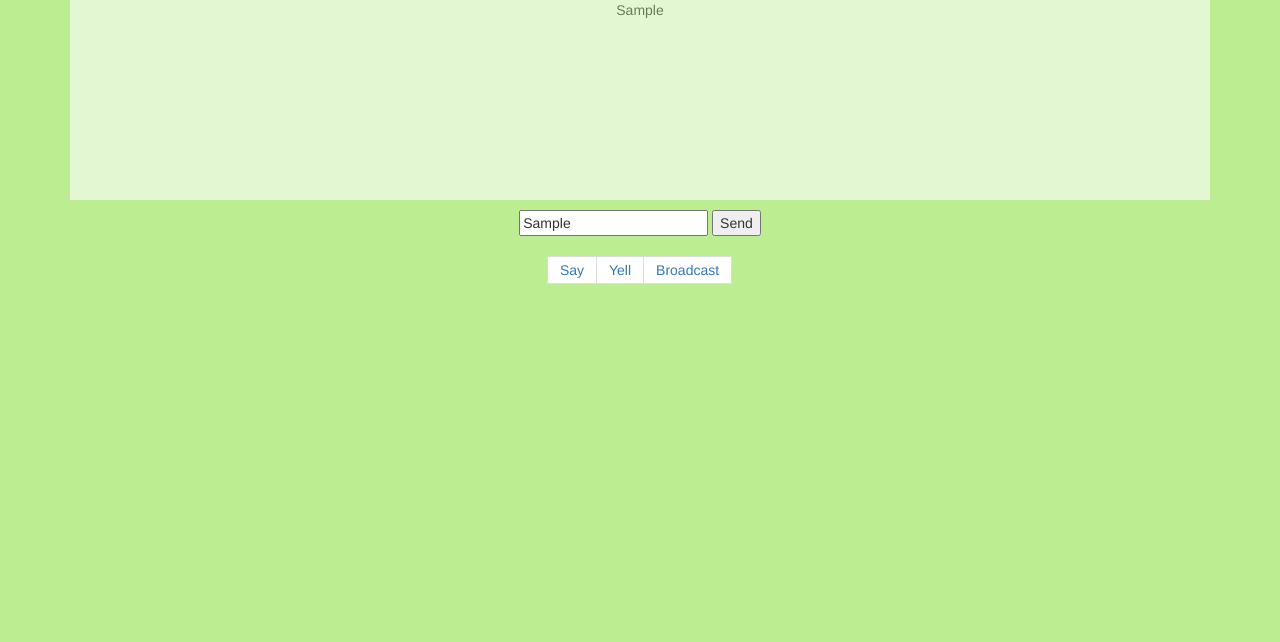
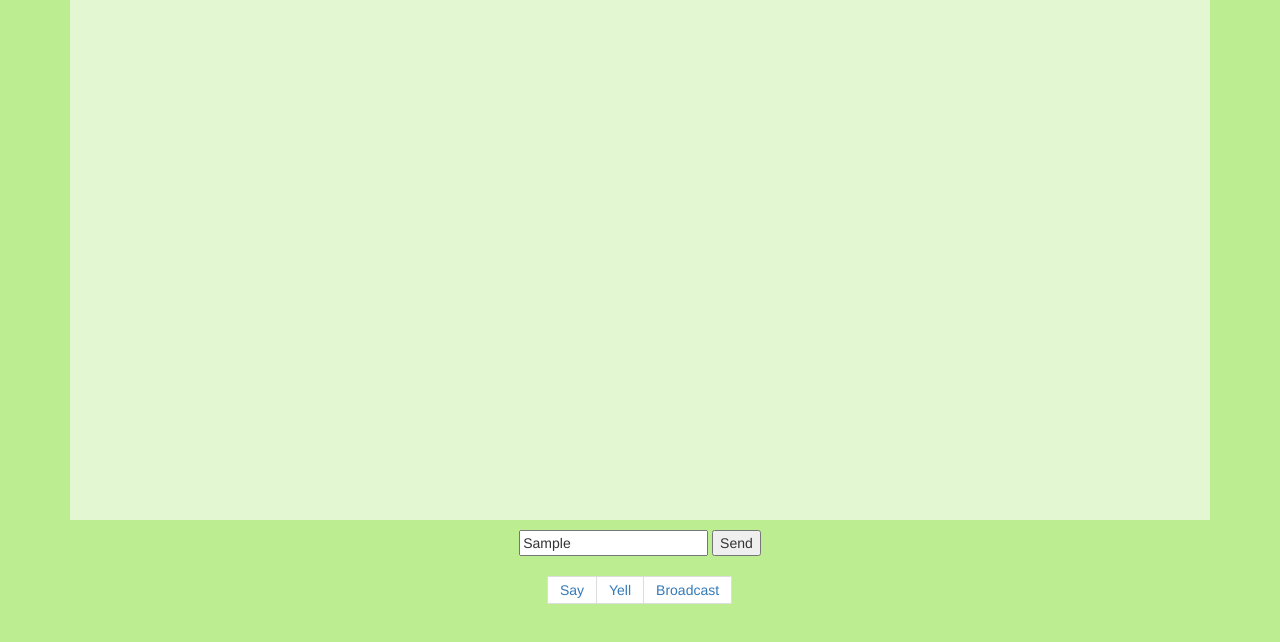
Before and after one commit to froostang/Dayock-Chat, a website: page index.html in a window 1280 px wide. Both pictures are taken after typing "Sample" into the empty fields and a click on the button "Send". Drawn offline with nearby package versions, Linux system fonts and the light colour scheme; no server answers.

Commit message:
input text

```diff
--- a/index.html
+++ b/index.html
@@ -17,7 +17,7 @@
   }
 
    #chat{
-   	height:200px;
+   	height:520px;
   	background-color: #ffffff;
 	opacity:0.6;
 	filter:alpha(opacity=60);
@@ -99,10 +99,17 @@
 	  var __sendFunction = function(){
 	  	var __m = document.createElement("li");
 	  	__m.innerHTML = __ut.value;
+	  	__m.innerHTML = "";
 	  	__chat.appendChild(__m);
-	  	socket.emit('chat message', __ut.value);
+	  	socket.emit('chat message', { "TEXT": __ut.value } );
 	  	return false;
 	  };
+
+	  $("#__ut").keyup(function(event){
+	  	if(event.keyCode==13){
+	  		__sendFunction();
+	  	}
+	  })
 
 	  send_msg.onclick = __sendFunction;
   </script>
```
